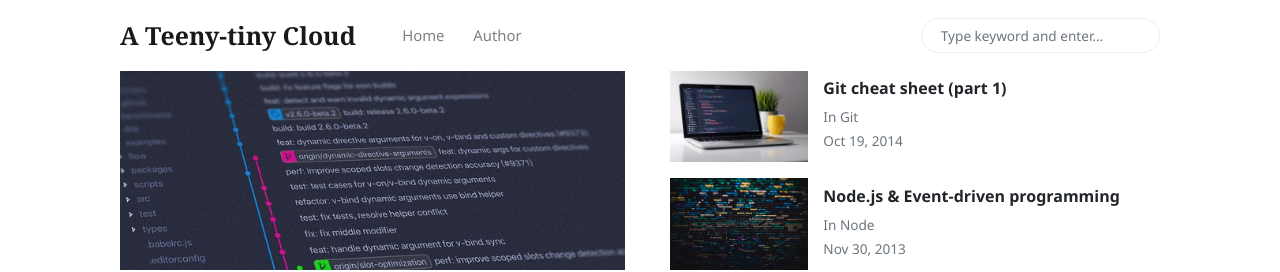
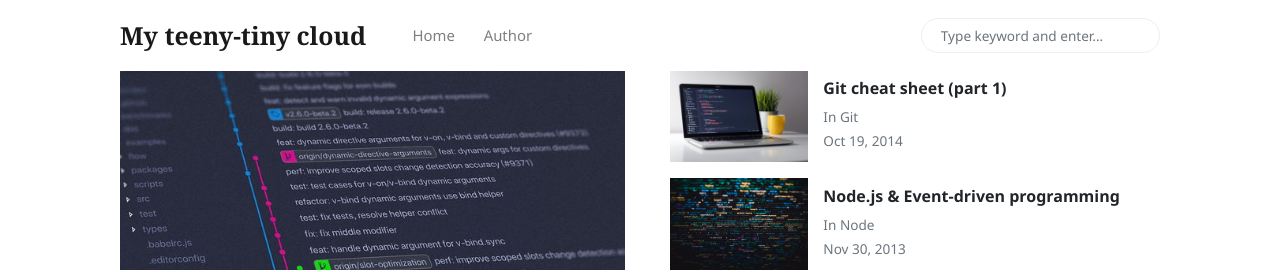
Before and after one commit to TeenyCloud/TeenyCloud.github.io, a Jekyll site: the page built from index.html, in a window 1280 px wide. Shown: the top 272 px of the page. Built offline with Jekyll 4.4.1, drawn with Linux system fonts in a browser that asks for light colours; nearby versions of some CDN libraries; the list of posts is cut into pages by our own code.

```diff
--- a/_config.yml
+++ b/_config.yml
@@ -1,6 +1,6 @@
 # Site
-name: "A Teeny-tiny Cloud"
-title: "A Teeny-tiny Cloud"
+name: "My teeny-tiny cloud"
+title: "My teeny-tiny cloud"
 # description: 'Personal blog'
 logo: "assets/images/logo.png"
 favicon: "assets/images/favicon.ico"
```
